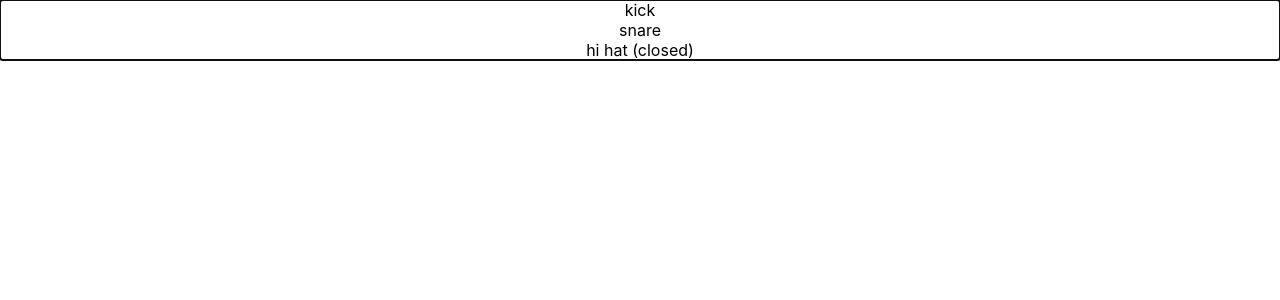
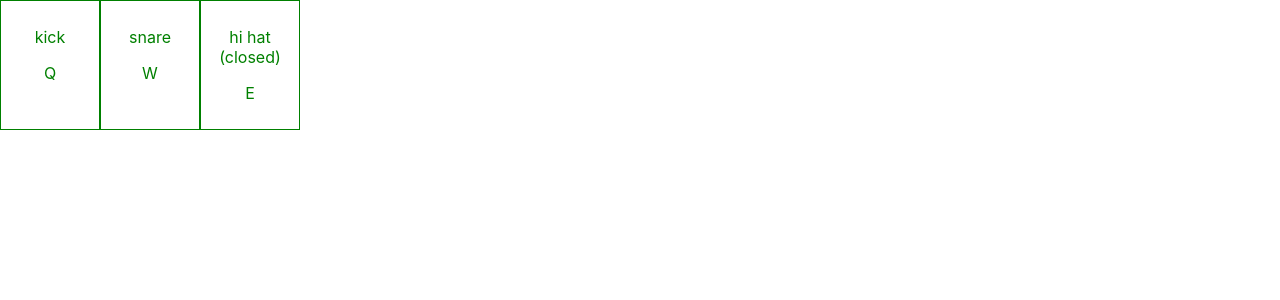
Before and after one commit to austinChappell/react_drum_machine, a React (Create React App) app: page / in a window 1280 px wide. Shown: the top 300 px of the page. Built offline with nearby package versions, Linux system fonts and the light colour scheme.

Commit message:
style for trigger

```diff
--- a/src/App.css
+++ b/src/App.css
@@ -1,4 +1,5 @@
 .App {
+  outline: none;
   text-align: center;
 }
 
@@ -30,3 +31,14 @@
     transform: rotate(360deg);
   }
 }
+
+.drum-pad {
+  border: 1px solid green;
+  box-sizing: border-box;
+  flex-basis: 100px;
+  padding: 10px;
+}
+
+.grid {
+  display: flex;
+}
--- a/src/App.js
+++ b/src/App.js
@@ -101,19 +101,21 @@ class App extends Component {
         ref={this.setDrumMachine}
         tabIndex="0"
       >
+        <div className="grid">
+          {instruments.map((instrument) => (
+            <Instrument
+            activateInstrument={this.handleClick}
+            key={instrument.trigger}
+            instrument={instrument}
+            />
+          ))}
+        </div>
         <div id="display">
           {currentInstrument && (
             <h2>
               {currentInstrument.label}
             </h2>
           )}
-          {instruments.map((instrument) => (
-            <Instrument
-              activateInstrument={this.handleClick}
-              key={instrument.trigger}
-              instrument={instrument}
-            />
-          ))}
         </div>
       </div>
     );
--- a/src/components/Instrument.js
+++ b/src/components/Instrument.js
@@ -14,6 +14,7 @@ class Instrument extends Component {
 
     if (!prevActive && active) {
       this.playAudio();
+      this.setActiveCss();
     }
   }
 
@@ -25,11 +26,25 @@ class Instrument extends Component {
     this.audioPlayer.play();
   }
 
+  setActiveCss = () => {
+    if (this.clearPlaying) {
+      clearTimeout(this.clearPlaying);
+    }
+    this.setState({ isPlaying: true }, () => {
+      this.clearPlaying = setTimeout(() => {
+        this.clearPlaying = null;
+        this.setState({ isPlaying: false });
+      }, 250);
+    })
+  }
+
   setAudioPlayer = (element) => {
     this.audioPlayer = element;
   }
 
   render() {
+    const { isPlaying } = this.state;
+
     const {
       activateInstrument,
       instrument,
@@ -39,8 +54,17 @@ class Instrument extends Component {
       <div
         className="drum-pad"
         onClick={() => activateInstrument(instrument)}
+        style={{
+          backgroundColor: isPlaying ? 'green' : 'white',
+          color: isPlaying ? 'white' : 'green',
+        }}
       >
-        {instrument.label}
+        <p>
+          {instrument.label}
+        </p>
+        <p>
+          {instrument.trigger}
+        </p>
         <audio
           ref={this.setAudioPlayer}
           src={instrument.src}
```
